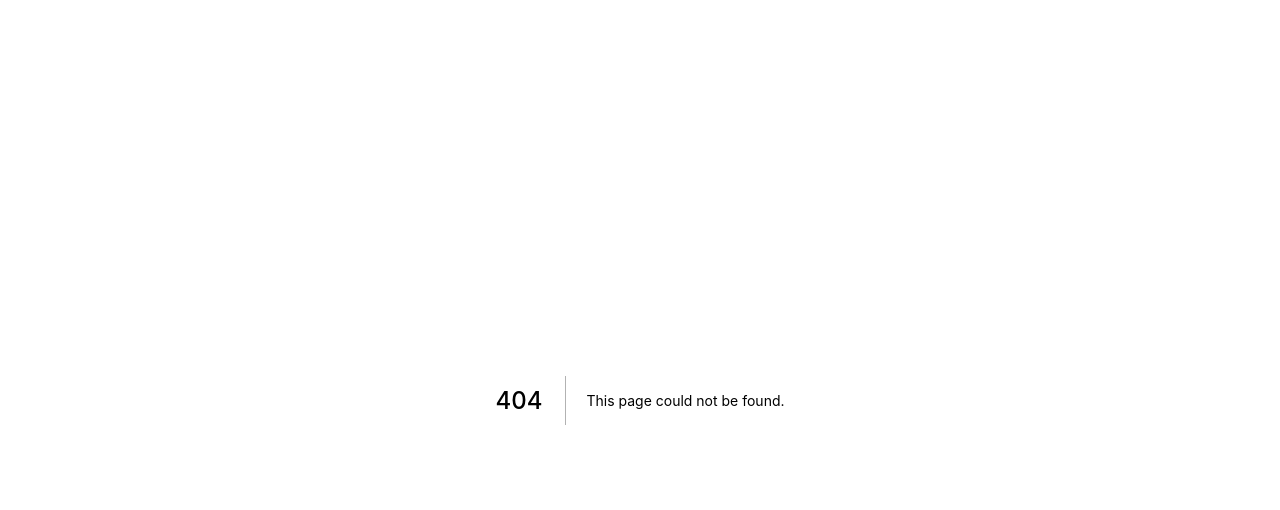
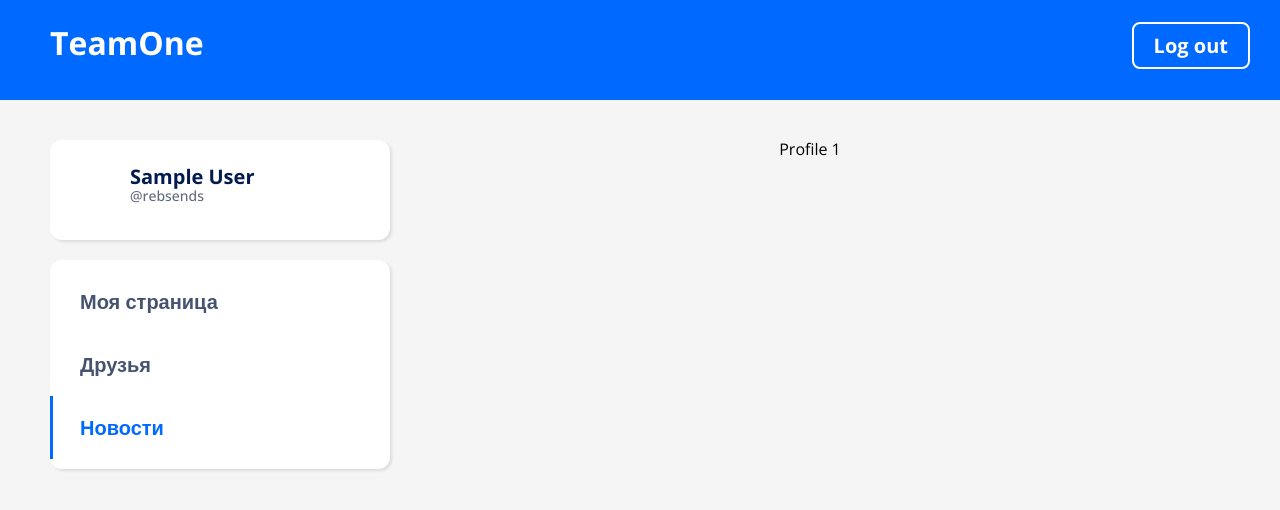
Before and after one commit to nessai1/social-network-team1, a Next.js app: page /profile/1 in a window 1280 px wide. Before the commit this address had no page. Shown: the top 510 px of the page. Built offline with nearby package versions, Linux system fonts and the light colour scheme; no server answers; sample sign-in values are in the browser's storage.

Commit message:
Profile: получение ID юзера из роутера. Профильская история

```diff
--- a/pages/profile.tsx
+++ b/pages/profile/[id].tsx
@@ -1,10 +1,19 @@
-import { FeedList } from "../src/components/posts/FeedList";
+import { FeedList } from "../../src/components/posts/FeedList";
 import { AppProps } from "next/app";
 import { getSession } from "next-auth/react";
+import { useRouter } from "next/router";
+import { Session } from "next-auth";
+import { Profile } from "../../src/components/profile/Profile";
 
-function Feed(props: any) {
-    console.log(props);
-    return <FeedList />;
+type TProps = {
+    session: Session;
+};
+
+function Feed(props: TProps) {
+    const router = useRouter();
+    const { id } = router.query;
+
+    return <Profile userId={Number(id)} />;
 }
 
 export async function getServerSideProps(context: any) {
--- a/src/components/main/menu/sidebar/SidebarMenu.tsx
+++ b/src/components/main/menu/sidebar/SidebarMenu.tsx
@@ -7,10 +7,12 @@ export const SidebarMenu = () => {
         marginTop: "20px",
     };
 
+    const userId = 1;
+
     return (
         <Plato style={platoStyles}>
             <ul className={styles.linksWrapper}>
-                <Link href={"/me"}>
+                <Link href={"/profile/" + userId}>
                     <li className={styles.linkBlock}>Моя страница</li>
                 </Link>
                 <Link href={"/friends"}>
--- /dev/null
+++ b/src/components/profile/Profile.tsx
@@ -0,0 +1,9 @@
+import { useEffect, useState } from "react";
+
+type TProps = {
+    userId: number | string;
+};
+
+export const Profile = (props: TProps) => {
+    return <div>Profile {props.userId}</div>;
+};
```
